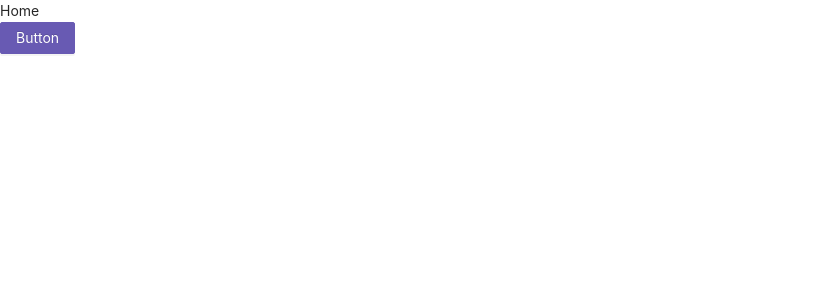
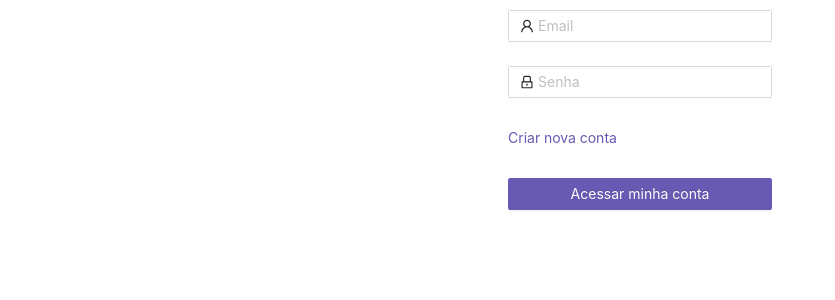
Before and after one commit to haryelramalho/dtd-web, a React (Create React App) app: page / in a window 1280 px wide. Shown: the top 300 px of the page, without its empty margins (0-835 px from the left). Built offline with nearby package versions, Linux system fonts and the light colour scheme; no server answers.

Commit message:
feat: add signin page

```diff
--- /dev/null
+++ b/src/pages/Home/index.module.css
@@ -0,0 +1,7 @@
+.login_form {
+  max-width: 300px;
+}
+
+.login_form_button {
+  width: 100%;
+}
--- a/src/pages/Home/index.tsx
+++ b/src/pages/Home/index.tsx
@@ -1,14 +1,80 @@
-import { Button } from 'antd';
+import {
+  Form, Input, Button, Spin,
+} from 'antd';
+import { UserOutlined, LockOutlined } from '@ant-design/icons';
+import { Link } from 'react-router-dom';
+
+import Layout from '../../layout';
+
+import styles from './index.module.css';
+import { useAuth } from '../../contexts/Auth';
+
+type FormValues = {
+  email: string
+  password: string
+}
 
 function Home(): JSX.Element {
+  const auth = useAuth();
+
+  const onFinish = async (values: FormValues): Promise<void> => {
+    await auth.signIn(values);
+  };
+
   return (
-    <div>
-      Home
-
-      <div className="App">
-        <Button type="primary">Button</Button>
-      </div>
-    </div>
+    <Layout>
+      <Form
+        name="login"
+        className={styles.login_form}
+        onFinish={onFinish}
+      >
+        <Form.Item
+          name="email"
+          rules={[
+            {
+              type: 'email',
+              message: 'Digite um email válido',
+            },
+            { required: true, message: 'Por favor digite o seu email' },
+          ]}
+          hasFeedback
+        >
+          <Input prefix={<UserOutlined />} placeholder="Email" />
+        </Form.Item>
+        <Form.Item
+          name="password"
+          rules={[
+            { required: true, message: 'Por favor digite a sua senha' },
+          ]}
+          hasFeedback
+        >
+          <Input
+            prefix={<LockOutlined />}
+            type="password"
+            placeholder="Senha"
+          />
+        </Form.Item>
+        <Form.Item>
+          <Link to="/signup">
+            Criar nova conta
+          </Link>
+        </Form.Item>
+        <Form.Item>
+          <Button
+            className={styles.login_form_button}
+            type="primary"
+            htmlType="submit"
+            disabled={auth.loading}
+          >
+            {
+              auth.loading
+                ? <Spin />
+                : 'Acessar minha conta'
+            }
+          </Button>
+        </Form.Item>
+      </Form>
+    </Layout>
   );
 }
 
```
